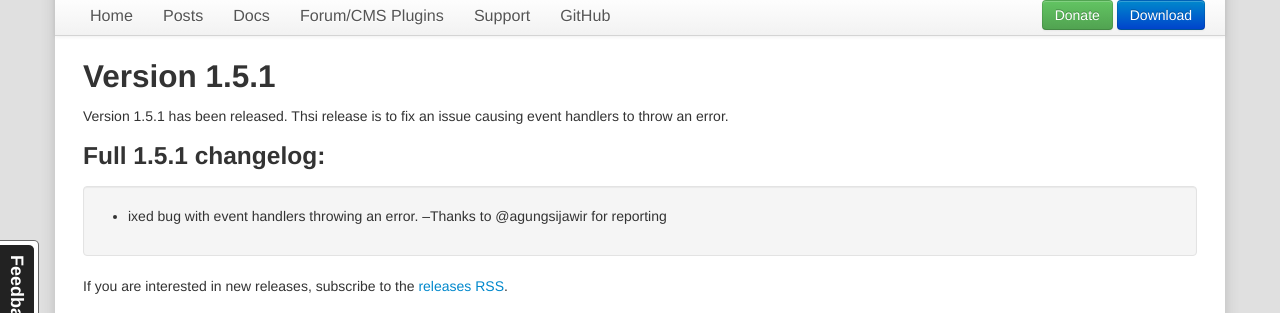
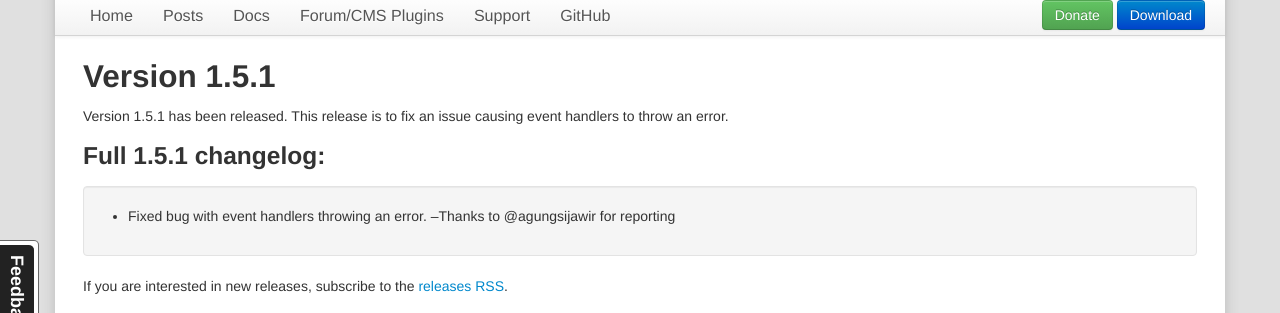
Before and after one commit to samclarke/sceditor.com, a Jekyll site: the page built from _posts/2016-11-06-version-1-5-1-released.md, in a window 1280 px wide. Shown: the part 159-472 px from the top of the page. Built offline with Jekyll 4.4.1, drawn with Linux system fonts in a browser that asks for light colours; nearby versions of some CDN libraries; comment, search, counter and statistics services are not loaded.

Commit message:
Rlease 1.5.2

```diff
--- a/_posts/2016-11-06-version-1-5-1-released.md
+++ b/_posts/2016-11-06-version-1-5-1-released.md
@@ -8,14 +8,14 @@ categories:
 ---
 ## Version 1.5.1
 
-Version 1.5.1 has been released. Thsi release is to fix an issue causing event
+Version 1.5.1 has been released. This release is to fix an issue causing event
 handlers to throw an error.
 
 ### Full 1.5.1 changelog:
 
 <div class="well">
 	<ul>
-		<li>ixed bug with event handlers throwing an error.
+		<li>Fixed bug with event handlers throwing an error.
 		    &ndash;Thanks to @agungsijawir for reporting</li>
 	</ul>
 </div>
--- a/minified/plugins/format.js
+++ b/minified/plugins/format.js
@@ -1,2 +1,2 @@
-/* SCEditor v1.5.1 | (C) 2016, Sam Clarke | sceditor.com/license */
+/* SCEditor v1.5.2 | (C) 2016, Sam Clarke | sceditor.com/license */
 !function(a){"use strict";a.sceditor.plugins.format=function(){var b,c,d=this,e={p:"Paragraph",h1:"Heading 1",h2:"Heading 2",h3:"Heading 3",h4:"Heading 4",h5:"Heading 5",h6:"Heading 6",address:"Address",pre:"Preformatted Text"};d.init=function(){var b=this.opts,d=b.paragraphformat;b.plugins&&b.plugins.indexOf("bbcode")>-1||(d&&(d.tags&&(e=d.tags),d.excludeTags&&a.each(d.excludeTags,function(a,b){delete e[b]})),this.commands.format||(this.commands.format={exec:c,txtExec:c,tooltip:"Format Paragraph"}),b.toolbar===a.sceditor.defaultOptions.toolbar&&(b.toolbar=b.toolbar.replace(",color,",",color,format,")))},b=function(a,b){a.sourceMode()?a.insert("<"+b+">","</"+b+">"):a.execCommand("formatblock","<"+b+">")},c=function(c){var d=this,f=a("<div />");a.each(e,function(c,e){a('<a class="sceditor-option" href="#">'+(e.name||e)+"</a>").click(function(){return d.closeDropDown(!0),e.exec?e.exec(d):b(d,c),!1}).appendTo(f)}),d.createDropDown(c,"format",f)}}}(jQuery);
--- a/minified/plugins/undo.js
+++ b/minified/plugins/undo.js
@@ -1,2 +1,2 @@
-/* SCEditor v1.5.1 | (C) 2016, Sam Clarke | sceditor.com/license */
+/* SCEditor v1.5.2 | (C) 2016, Sam Clarke | sceditor.com/license */
 !function(a){"use strict";a.sceditor.plugins.undo=function(){var a,b,c=this,d=0,e=50,f=[],g=[],h=!1,i=function(c){h=!0,b=c.value,a.sourceMode(c.sourceMode),a.val(c.value,!1),a.focus(),c.sourceMode?a.sourceEditorCaret(c.caret):a.getRangeHelper().restoreRange(),h=!1},j=function(a,b){var c,d,e,f,g=a.length,h=b.length,i=Math.max(g,h);for(c=0;c<i&&a.charAt(c)===b.charAt(c);c++);for(e=g<h?h-g:0,f=h<g?g-h:0,d=i-1;d>=0&&a.charAt(d-e)===b.charAt(d-f);d--);return d-c+1};c.init=function(){a=this,e=a.undoLimit||e,a.addShortcut("ctrl+z",c.undo),a.addShortcut("ctrl+shift+z",c.redo),a.addShortcut("ctrl+y",c.redo)},c.undo=function(){var b=g.pop(),c=a.val(null,!1);return b&&!f.length&&c===b.value&&(b=g.pop()),b&&(f.length||f.push({caret:a.sourceEditorCaret(),sourceMode:a.sourceMode(),value:c}),f.push(b),i(b)),!1},c.redo=function(){var a=f.pop();return g.length||(g.push(a),a=f.pop()),a&&(g.push(a),i(a)),!1},c.signalReady=function(){var c=a.val(null,!1);b=c,g.push({caret:this.sourceEditorCaret(),sourceMode:this.sourceMode(),value:c})},c.signalValuechangedEvent=function(c){var i=c.rawValue;e>0&&g.length>e&&g.shift(),!h&&b&&b!==i&&(f.length=0,d+=j(b,i),d<20||d<50&&!/\s$/g.test(c.rawValue)||(g.push({caret:a.sourceEditorCaret(),sourceMode:a.sourceMode(),value:i}),d=0,b=i))}}}(jQuery);
```
Also changed, not shown: _posts/2016-12-05-version-1-5-2-released.md (added, +22 -0 lines), minified/jquery.sceditor.bbcode.min.js, minified/jquery.sceditor.min.js, minified/jquery.sceditor.xhtml.min.js, minified/plugins/bbcode.js, minified/plugins/xhtml.js, 1 other file.
